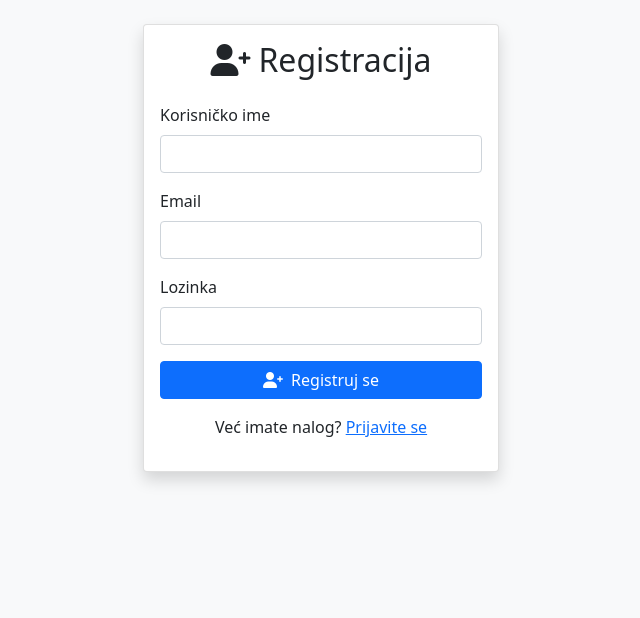
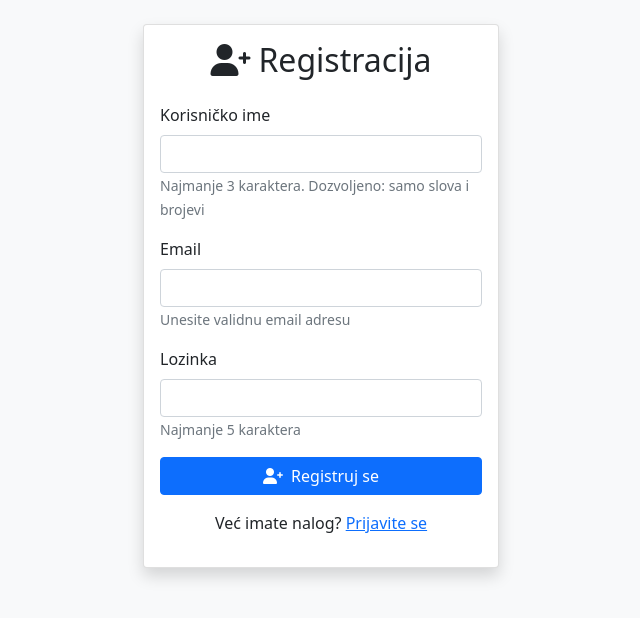
Before and after one commit to Yotzza/ActuallyUsefulTaskManager, a Flask app: page /register in a window 1280 px wide. Shown: the part 56-674 px from the top of the page, without its empty margins (319-959 px from the left). Run offline with Flask 3, Linux system fonts and the light colour scheme.

Commit message:
Update validation - username only letters/numbers, password min 5

```diff
--- a/app.py
+++ b/app.py
@@ -1,3 +1,4 @@
+import re
 from flask import Flask, render_template, request, redirect, url_for, session, flash, jsonify
 from flask_sqlalchemy import SQLAlchemy
 from werkzeug.security import generate_password_hash, check_password_hash
@@ -86,14 +87,26 @@ def login():
 @app.route('/register', methods=['GET', 'POST'])
 def register():
     if request.method == 'POST':
-        username = request.form['username']
-        email = request.form['email']
+        username = request.form['username'].strip()
+        email = request.form['email'].strip()
         password = request.form['password']
 
+        # Validacija username-a
+        if not validate_username(username):
+            flash('Korisničko ime mora imati najmanje 3 karaktera i može sadržati samo slova i brojeve', 'error')
+            return render_template('register.html')
+
+        # Validacija email-a
+        if not validate_email(email):
+            flash('Unesite validnu email adresu', 'error')
+            return render_template('register.html')
+
+        # Provera da li username već postoji
         if User.query.filter_by(username=username).first():
             flash('Korisničko ime već postoji', 'error')
             return render_template('register.html')
 
+        # Provera da li email već postoji
         if User.query.filter_by(email=email).first():
             flash('Email već postoji', 'error')
             return render_template('register.html')
@@ -285,6 +298,22 @@ def generate_unique_code():
         if not Room.query.filter_by(unique_code=code).first():
             return code
 
+def validate_username(username):
+    """Validira username - dozvoljava samo slova i brojeve"""
+    if not username or len(username) < 3 or len(username) > 80:
+        return False
+    # Dozvoljava samo: slova (a-z, A-Z) i brojeve (0-9)
+    pattern = r'^[a-zA-Z0-9]+$'
+    return re.match(pattern, username) is not None
+
+def validate_email(email):
+    """Validira email - osnovna email validacija"""
+    if not email or len(email) > 120:
+        return False
+    # Jednostavna email validacija - dozvoljava brojeve u email
+    pattern = r'^[a-zA-Z0-9._%+-]+@[a-zA-Z0-9.-]+\.[a-zA-Z]{2,}$'
+    return re.match(pattern, email) is not None
+
 def init_db():
     with app.app_context():
         db.create_all()
--- a/templates/register.html
+++ b/templates/register.html
@@ -10,18 +10,26 @@
                 <h2 class="card-title text-center mb-4">
                     <i class="fas fa-user-plus me-2"></i>Registracija
                 </h2>
-                <form method="POST">
+                <form method="POST" novalidate>
                     <div class="mb-3">
                         <label for="username" class="form-label">Korisničko ime</label>
-                        <input type="text" class="form-control" id="username" name="username" required>
+                        <input type="text" class="form-control" id="username" name="username"
+                               pattern="[a-zA-Z0-9]+"
+                               title="Korisničko ime može sadržati samo slova i brojeve"
+                               minlength="3" maxlength="80" required>
+                        <small class="form-text text-muted">Najmanje 3 karaktera. Dozvoljeno: samo slova i brojevi</small>
                     </div>
                     <div class="mb-3">
                         <label for="email" class="form-label">Email</label>
-                        <input type="email" class="form-control" id="email" name="email" required>
+                        <input type="email" class="form-control" id="email" name="email"
+                               maxlength="120" required>
+                        <small class="form-text text-muted">Unesite validnu email adresu</small>
                     </div>
                     <div class="mb-3">
                         <label for="password" class="form-label">Lozinka</label>
-                        <input type="password" class="form-control" id="password" name="password" required>
+                        <input type="password" class="form-control" id="password" name="password"
+                               minlength="5" required>
+                        <small class="form-text text-muted">Najmanje 5 karaktera</small>
                     </div>
                     <button type="submit" class="btn btn-primary w-100">
                         <i class="fas fa-user-plus me-2"></i>Registruj se
```
